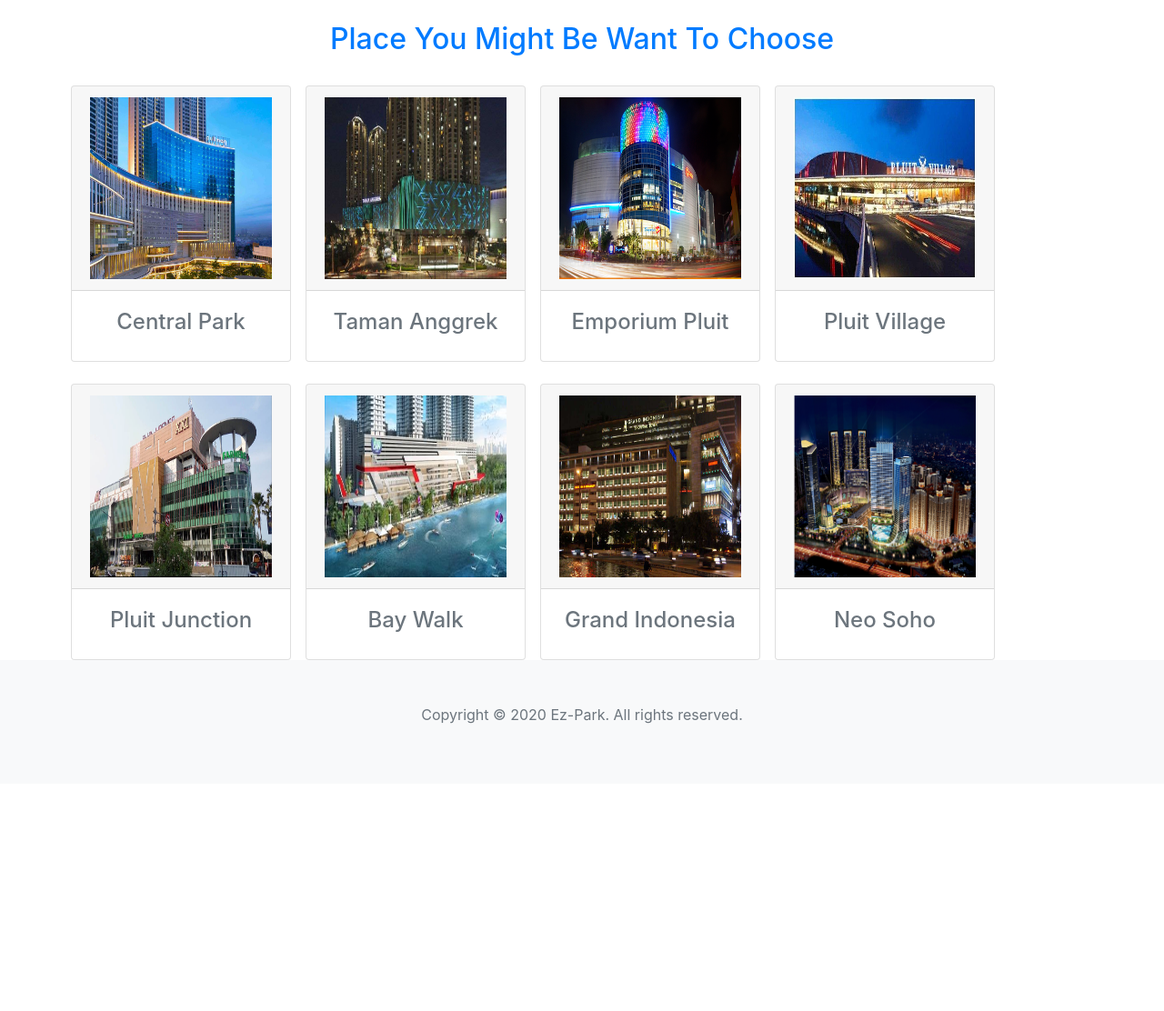
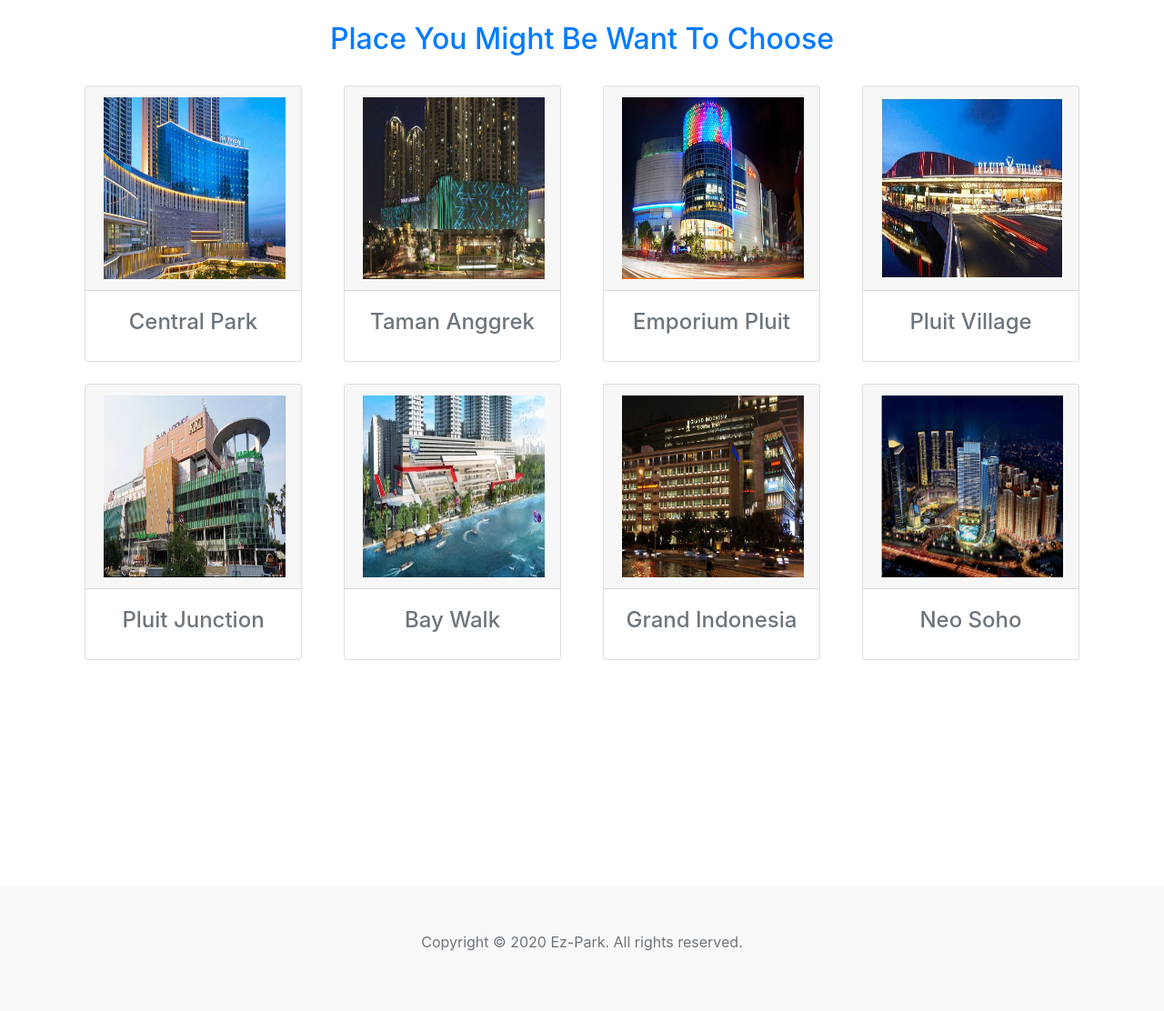
Before and after one commit to JoshuaTimothyW/EZ-Parking-App, a Python web app: template templates/dashboard.html in a window 1280 px wide. Shown: the part 106-1218 px from the top of the page at 91% size. Before the commit the page ends 902 px from the top, so only its background shows below. Run offline with Jinja, Linux system fonts and the light colour scheme; the template is opened without the code that fills it, so the values that code supplies are empty.

Commit message:
set element to center and footer to bottom page

```diff
--- a/assets/css/custom.css
+++ b/assets/css/custom.css
@@ -22,3 +22,7 @@
     width: 100px;
     height: 90px;
 }
+
+.footer{
+    margin-top: 250px;
+}
--- a/templates/dashboard.html
+++ b/templates/dashboard.html
@@ -50,7 +50,7 @@
     <br>
     <div class="container">
             <div class="row">
-                <a href="park.html">
+                <a class="col-md-3" href="park.html">
                     <div class="card mx-2">
                         <div class="card-header">
                             <img src="../assets//img/cp.jpg" height="200" width="200">
@@ -63,7 +63,7 @@
                     </div>
                 </a>
 
-                <a href="park.html">
+                <a class="col-md-3" href="park.html">
                     <div class="card mx-2">
                         <div class="card-header">
                             <img src="../assets//img/ta.jpg" height="200" width="200">
@@ -76,7 +76,7 @@
                     </div>
                 </a>
 
-                <a href="park.html">
+                <a class="col-md-3" href="park.html">
                     <div class="card mx-2">
                         <div class="card-header">
                             <img src="../assets//img/ep.jpg" height="200" width="200">
@@ -89,7 +89,7 @@
                     </div>
                 </a>
 
-                <a href="park.html">
+                <a class="col-md-3" href="park.html">
                     <div class="card mx-2">
                         <div class="card-header">
                             <img src="../assets//img/pv.jpg" height="200" width="200">
@@ -107,7 +107,7 @@
 
         <div class="row">
 
-                <a href="park.html">
+            <a class="col-md-3" href="park.html">
                 <div class="card mx-2">
                     <div class="card-header">
                         <img src="../assets//img/pj.jpg" height="200" width="200">
@@ -120,7 +120,7 @@
                 </div>
             </a>
 
-                <a href="park.html">
+            <a class="col-md-3" href="park.html">
                 <div class="card mx-2">
                     <div class="card-header">
                         <img src="../assets//img/bw.jpg" height="200" width="200">
@@ -133,7 +133,7 @@
                 </div>
             </a>
 
-                <a href="park.html">
+            <a class="col-md-3" href="park.html">
                 <div class="card mx-2">
                     <div class="card-header">
                         <img src="../assets//img/gi.jpg" height="200" width="200">
@@ -146,7 +146,7 @@
                 </div>
             </a>
 
-                <a href="park.html">
+            <a class="col-md-3" href="park.html">
                 <div class="card mx-2">
                     <div class="card-header">
                         <img src="../assets//img/ns.jpg" height="200" width="200">
@@ -159,9 +159,10 @@
                 </div>
             </a>
         </div>
+    </div>
 
-    </div>
-    <footer>
+
+    <footer class="footer">
         <div class="section bg-light text-center p-5">
             <p class="text-muted">Copyright © 2020 Ez-Park. All rights reserved. </p>
         </div>
--- a/templates/listbook.html
+++ b/templates/listbook.html
@@ -223,9 +223,7 @@
         </div>
 
 </body>
-<br><br><br><br><br><br><br><br>
-<br><br><br><br><br><br><br><br>
-<footer>
+<footer class="footer">
     <div class="section bg-light text-center p-5">
         <p class="text-muted">Copyright © 2020 Ez-Park. All rights reserved. </p>
     </div>
--- a/templates/park.html
+++ b/templates/park.html
@@ -166,8 +166,8 @@
 
 
 </body>
-
-<footer>
+<br><br><br><br><br>
+<footer class="footer">
     <div class="section bg-light text-center p-5">
         <p class="text-muted">Copyright © 2020 Ez-Park. All rights reserved. </p>
     </div>
```
Lines whose indentation alone changed are shown as unchanged.
